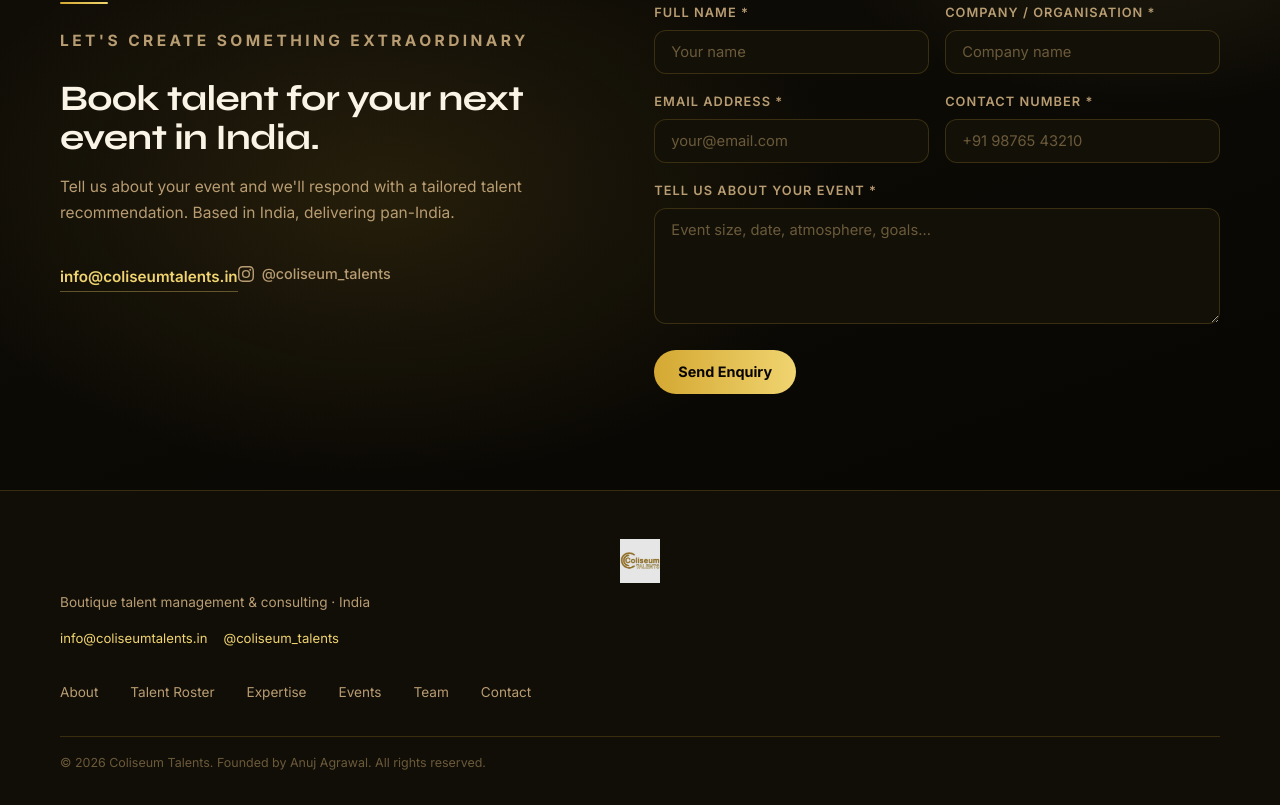
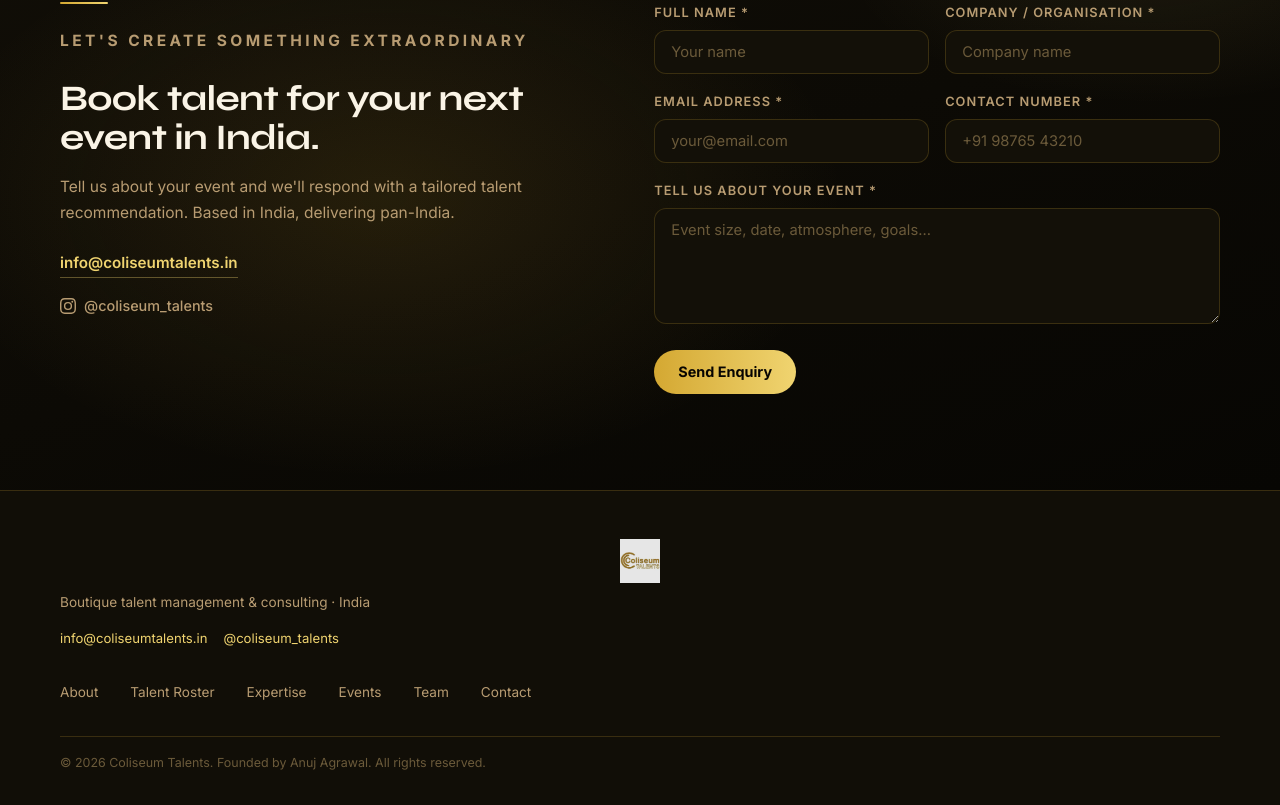
Before and after one commit to Rishav-Himmatramka/Coliseum-Talents, a React (Vite) app: page / in a window 1280 px wide. Shown: the part 10552-11357 px from the top of the page. Built offline with nearby package versions, Linux system fonts and the light colour scheme.

Commit message:
Fix email/insta spacing: display flex + fit-content so they stack on separate lines

```diff
--- a/src/components/Contact.css
+++ b/src/components/Contact.css
@@ -26,7 +26,7 @@
 }
 
 .contact-email {
-  display: inline-flex;
+  display: flex;
   align-items: center;
   gap: 0.5rem;
   font-weight: 600;
@@ -36,7 +36,8 @@
   border-bottom: 1px solid rgba(240, 212, 112, 0.35);
   padding-bottom: 2px;
   transition: color 180ms ease, border-color 180ms ease;
-  margin-bottom: 0.75rem;
+  width: fit-content;
+  margin-bottom: 1rem;
 }
 
 .contact-email:hover {
@@ -45,7 +46,7 @@
 }
 
 .contact-social {
-  display: inline-flex;
+  display: flex;
   align-items: center;
   gap: 0.5rem;
   font-size: 0.9rem;
@@ -53,7 +54,7 @@
   color: var(--muted);
   text-decoration: none;
   transition: color 180ms ease;
-  margin-top: 0.75rem;
+  width: fit-content;
 }
 
 .contact-social:hover {
```
